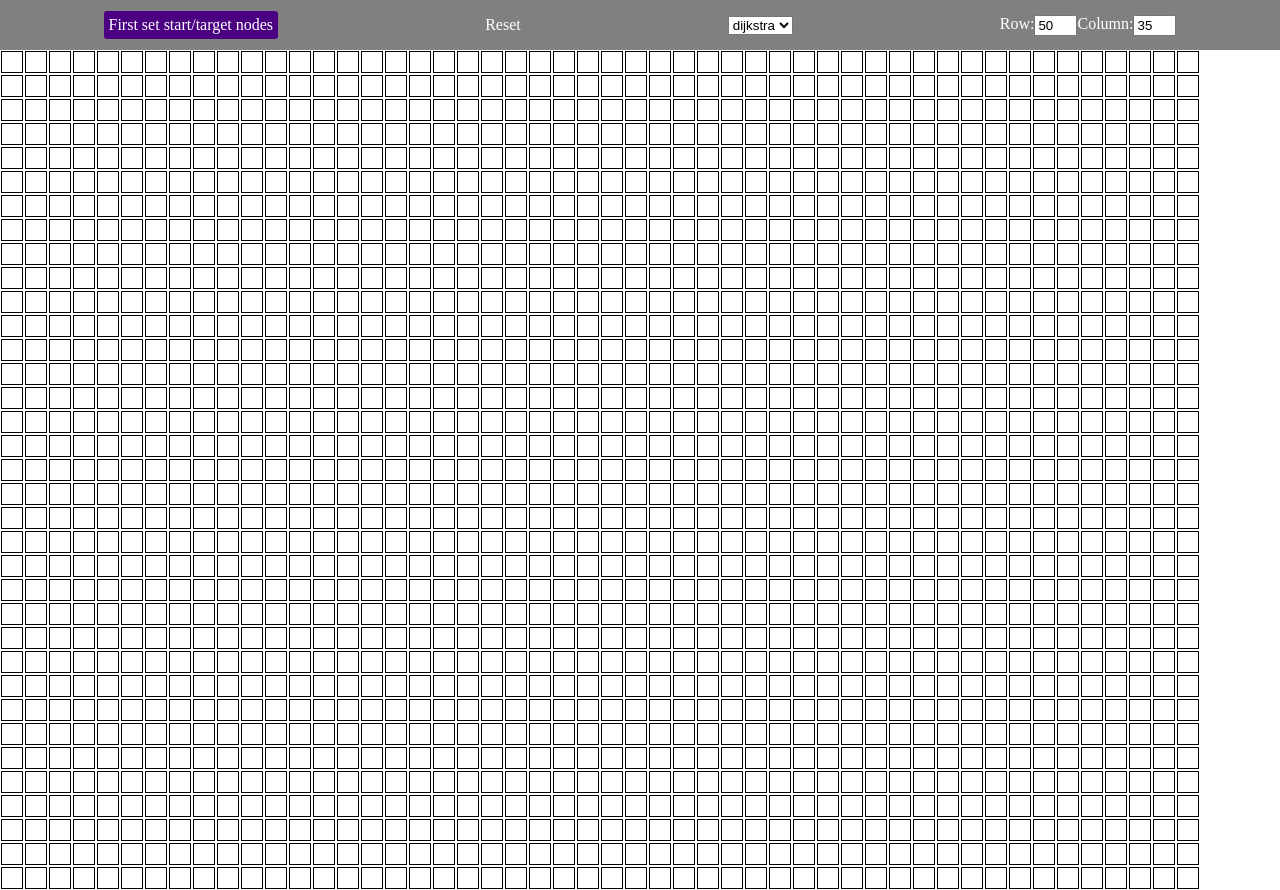
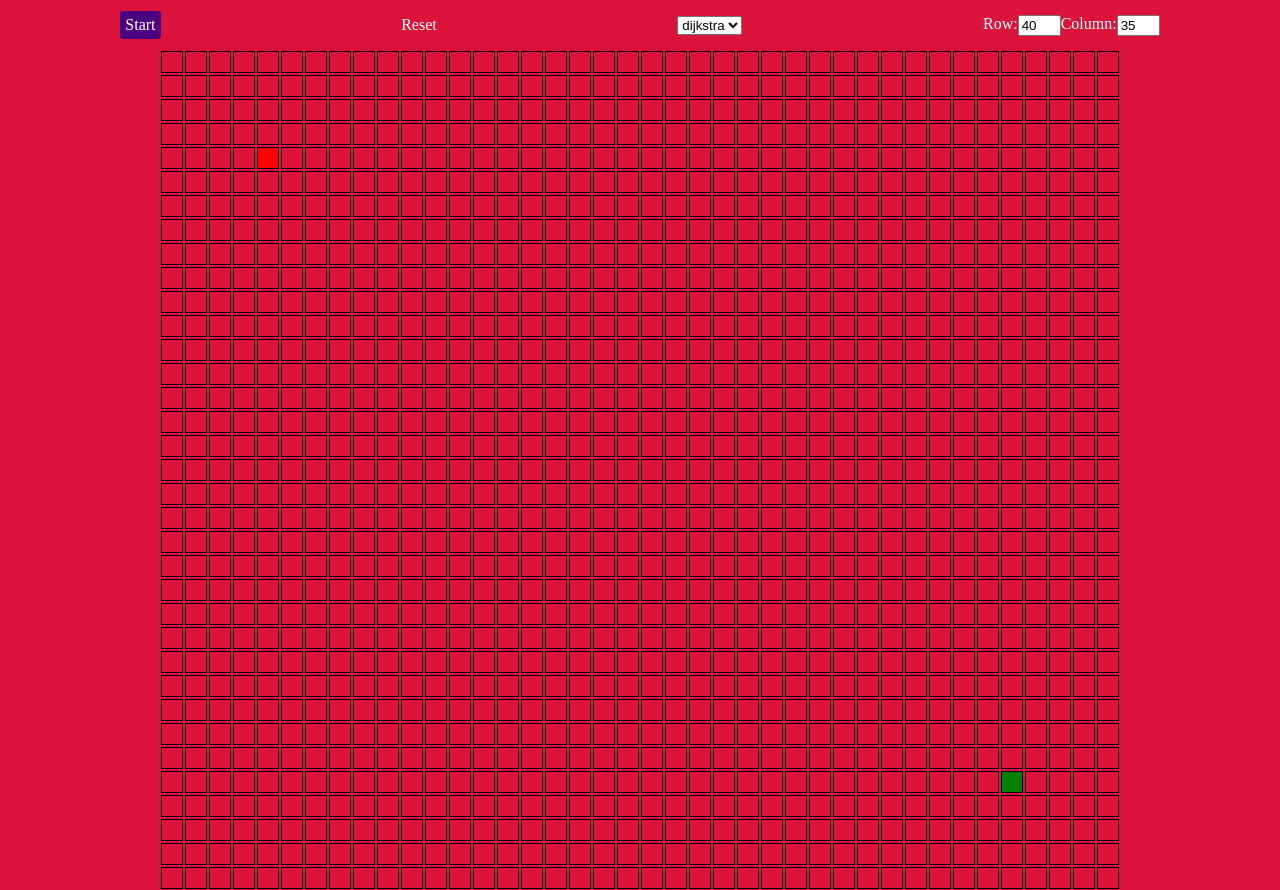
Before and after one commit to yaroslavkhudchenko/pathfinder-algorithms-visualizer, a React (Create React App) app: page / in a window 1280 px wide. Built offline with nearby package versions, Linux system fonts and the light colour scheme.

Commit message:
bug with not showing the animation 2 time

```diff
--- a/src/algorithms/dijkstra-alg.js
+++ b/src/algorithms/dijkstra-alg.js
@@ -1,13 +1,12 @@
 // global func for dijkstra algorithm
 export function dijkstra(grid, startNode, targetNode) {
-  console.log('ss00000000000000000000000000000000000000000000000000000000000000000000000000')
+  const visitedNodesInOrder = [];
+  console.log('grid')
   console.log(grid)
-  console.log(startNode)
-  console.log(targetNode)
-  console.log('------------------------------------.......')
-  const visitedNodesInOrder = [];
   startNode.distance = 0; // set distance for start node to 0 (all the rest to infinity)
   const unvisitedNodes = getAllNodes(grid);
+  console.log('unvisited')
+  console.log(unvisitedNodes)
   // !! will return boolean
   while (!!unvisitedNodes.length) {
     sortNodesByDistance(unvisitedNodes);
@@ -19,11 +18,7 @@ export function dijkstra(grid, startNode, targetNode) {
     if (closestNode.distance === Infinity) return visitedNodesInOrder;
     closestNode.isVisited = true;
     visitedNodesInOrder.push(closestNode);
-    console.log('before jsuyt before')
-    console.log(visitedNodesInOrder)
     if (closestNode === targetNode) return visitedNodesInOrder; // if we have reached the target node
-    // console.log(startNode.distance)
-    // console.log(closestNode.distance)
     updateUnvisitedNeighbors(closestNode, grid);
   }
 }
--- a/src/components/App.js
+++ b/src/components/App.js
@@ -12,14 +12,15 @@ export default class App extends Component {
 		this.state = {
 			nodes: [],
 			startNode: {
-				row: null,
-				column: null
+				row: 4,
+				column: 4
 			},
 			targetNode: {
-				row: null,
-				column: null
+				row: 30,
+				column: 35
 			},
 			startAlgorithm() {
+				console.log(this.state.nodes);
 				//console.log(`start ${this.state.startNode.row} target ${this.state.targetNode.row}`)
 				const visitedNodesInOrder = dijkstra(
 					this.state.nodes,
@@ -30,45 +31,34 @@ export default class App extends Component {
 						this.state.targetNode.column
 					]
 				);
-				console.log('visitedNodesInOrdervisitedNodesInOrdervisitedNodesInOrdervisitedNodesInOrdervisitedNodesInOrdervisitedNodesInOrdervisitedNodesInOrdervisitedNodesInOrdervisitedNodesInOrder')
-				console.log(visitedNodesInOrder)
-				console.log(visitedNodesInOrder.length)
+				// console.log('visitedNodesInOrdervisitedNodesInOrdervisitedNodesInOrdervisitedNodesInOrdervisitedNodesInOrdervisitedNodesInOrdervisitedNodesInOrdervisitedNodesInOrdervisitedNodesInOrder')
+				// console.log(visitedNodesInOrder)
+				// console.log(visitedNodesInOrder.length)
 
 				const shortestPathNodesInOrder = getNodesInShortestPathOrder(
 					this.state.nodes[this.state.targetNode.row][
 						this.state.targetNode.column
 					]
 				);
-				console.log('shortestPathNodesInOrdershortestPathNodesInOrdershortestPathNodesInOrdershortestPathNodesInOrdershortestPathNodesInOrdershortestPathNodesInOrder')
+				// console.log('shortestPathNodesInOrdershortestPathNodesInOrdershortestPathNodesInOrdershortestPathNodesInOrdershortestPathNodesInOrdershortestPathNodesInOrder')
 
-				console.log(shortestPathNodesInOrder)
-				console.log(shortestPathNodesInOrder.length)
+				// console.log(shortestPathNodesInOrder)
+				// console.log(shortestPathNodesInOrder.length)
 				this.animateAlgorithm(visitedNodesInOrder, shortestPathNodesInOrder);
 			},
 			resetGrid() {
-				console.log('this state nodes')
-				console.log(this.state.nodes)
 
+				// console.log('this state nodes')
+				// console.log(this.state.nodes)
 				for(let i=0;i<this.state.nodes.length;i++) {
 					for (let j = 0; j < this.state.nodes[i].length; j++) {
 						this.state.nodes[i][j].distance = Infinity;
-						// this.state.nodes[i][j].isVisited = this.state.nodes[i][j].isVisited !== null ? false : null
+						//this.state.nodes[i][j].isVisited = false;
 					}
 				}
+				//return;
 
-
-
-
-
-				let g = document.getElementsByClassName('.singleNode-visited');
-				for(let i=0;i<g.length;i++) {
-					g[i].classList.add('fadeReset');
-					setTimeout(() => {
-						g[i].classList.remove('singleNode-visited');
-					}, 1000);
-				}
-				//g.map(one => one.classList.remove('singleNode-visited'))
-				this.setState({
+			/* 	this.setState({
 					startNode: {
 						row: null,
 						column: null
@@ -79,11 +69,39 @@ export default class App extends Component {
 					}
 				})
 
+ */
+				this.setState({
+					startNode: {
+						row: 4,
+						column: 4
+					},
+					targetNode: {
+						row: 30,
+						column: 35
+					}
+				})
+
+				let g = document.getElementsByClassName('singleNode-visited');
+				// console.log(';;;;;;;;;')
+				// console.log(g.length)
+
+			/* 	for (let i = 0; i < g.length; i++) {
+					console.log('v')
+
+					//g[i].classList.add('fadeReset');
+					//setTimeout(() => {
+						g[i].classList.remove('singleNode-visited');
+					//}, 1000);
+				}  */
+				//g.map(one => one.classList.remove('singleNode-visited'))
+
+
 				//this.state.node.map(one => document.getElementById(`node-${one.row}-${one.column}`).classList.remove('singleNode-visited'))
 
 			},
 			setStartNode(e) {
 				//console.log('set start node he22222222222222222222222222222222222222222222222222222222222222222222222222222222222222')
+				// if both are set only target can be changed
 				if (this.state.startNode.row === true && this.state.targetNode.row === true){
 					//console.log('set already both')
 
@@ -99,6 +117,7 @@ export default class App extends Component {
 				}
 				//console.log("ee");
 
+				// if start is set set target if not set start
 				if (!this.state.startNode.row && this.state.startNode.row !== 0) {
 					this.setState({
 						startNode: {
@@ -131,8 +150,6 @@ export default class App extends Component {
 							column: j,
 							row: i,
 							key: shortid.generate(),
-							/* isStart: false,
-							isTarget: false, */
 							distance: Infinity
 						}); // target node
 						//}
@@ -152,13 +169,11 @@ componentDidMount() {
 	let nodes = [];
 	for (let i = 0; i < 35; i++) {
 		nodes.push([]); // push array to display row
-		for (let j = 0; j < 50; j++) {
+		for (let j = 0; j < 40; j++) {
 				nodes[i].push({
 					column: j,
 					row: i,
 					key: shortid.generate(),
-					/* isStart={ i === this.state.startNode.row && j === this.state.startNode.column ? true : false },
-					isTarget = {(i === this.state.startNode.row && j === this.state.startNode.column) ? true : false }, */
 					distance: Infinity
 				}); // target node
 			//}
--- a/src/components/controlPanel.js
+++ b/src/components/controlPanel.js
@@ -48,7 +48,7 @@ export default class ControlPanel extends Component {
                  {/*  <div>Build nodes</div> */}
                   <div>
                     <div>
-                      Row: <input className="rowNumber" type="number" defaultValue={50} onChange={context.setGridSize} min={1}/>
+                      Row: <input className="rowNumber" type="number" defaultValue={40} onChange={context.setGridSize} min={1}/>
                     </div>
                     <div>
                       Column: <input className="columnNumber" type="number" defaultValue={35} onChange={context.setGridSize} min={1}/>
--- a/src/index.scss
+++ b/src/index.scss
@@ -1,11 +1,12 @@
 body,html {
   margin: 0;
   padding:0;
+  background: crimson;
 }
 
 .controlPanel {
   height: 50px;
-  background: gray;
+  background: crimson;
   width: 100%;
   color: white;
   display: flex;
@@ -55,6 +56,7 @@ body,html {
 }
 .row {
   display: flex;
+  justify-content: center;
 }
 .start {
   background: red;
```
